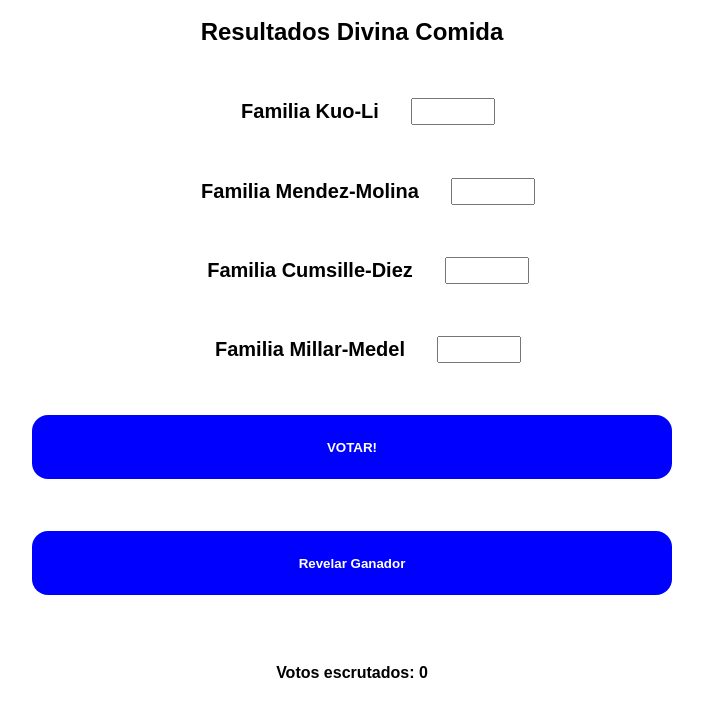
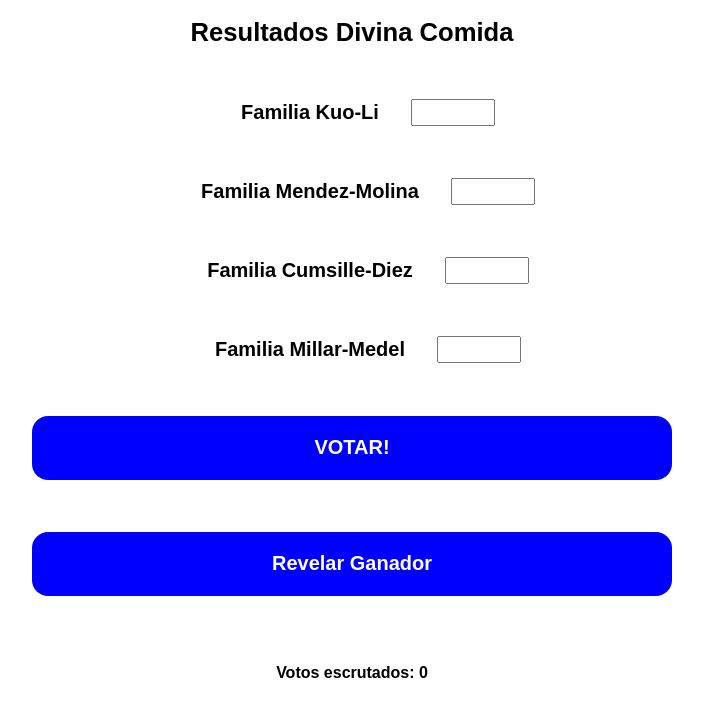
Before and after one commit to jjmillar/divinacomida, a React (Vite) app: page / in a window 1280 px wide. Shown: the top 716 px of the page, without its empty margins (288-991 px from the left). Built offline with nearby package versions, Linux system fonts and the light colour scheme; a web font is replaced by a local one.

Commit message:
updated font

```diff
--- a/src/App.css
+++ b/src/App.css
@@ -9,7 +9,7 @@
     align-items: center;
 
     & .form__title {
-        font-size: 1.5rem;
+        font-size: 1.6rem;
     }
 
     & .wrapper > * {
@@ -27,6 +27,7 @@ button {
     width: 50%;
     height: 4rem;
     font-weight: 600;
+    font-size: 1.25rem;
     border: none;
     border-radius: 1rem;
     background-color: blue;
```
